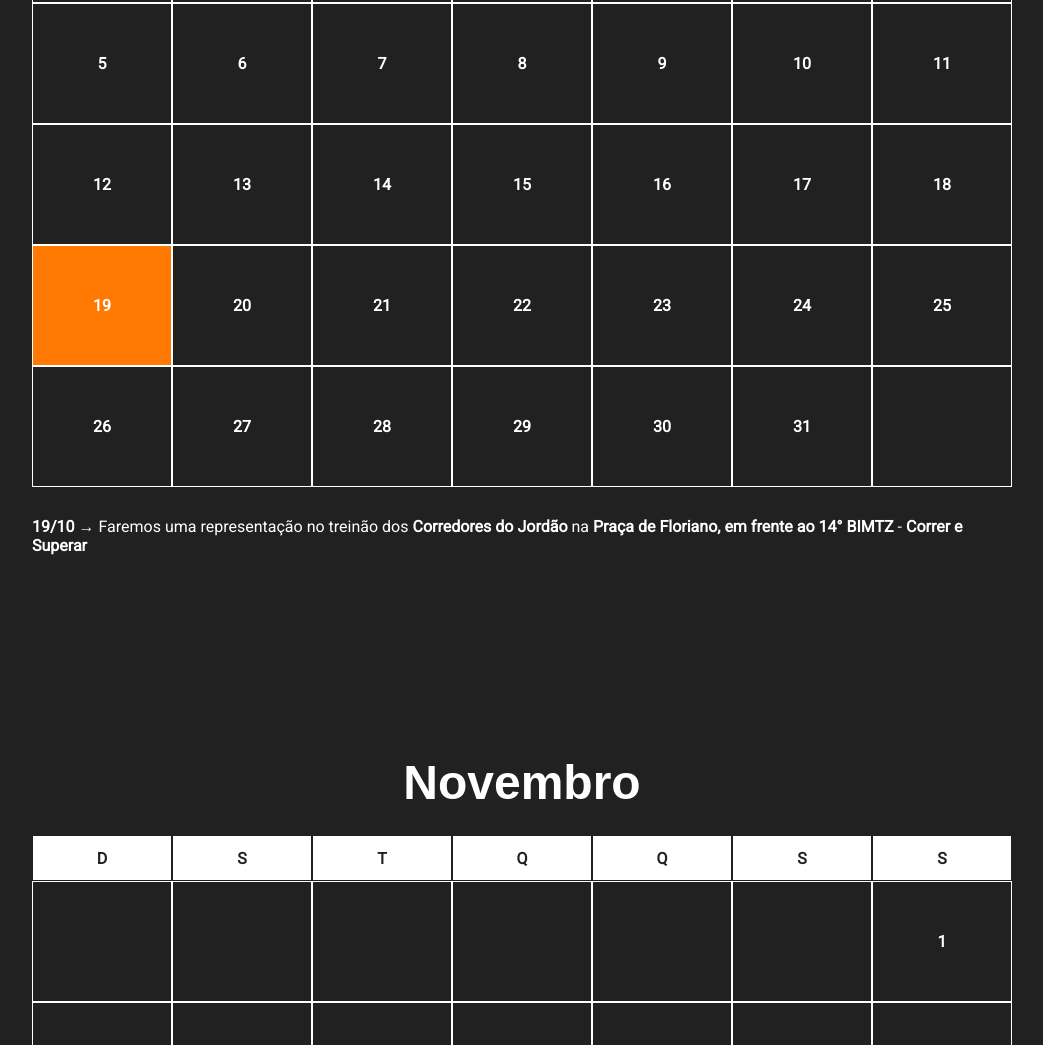
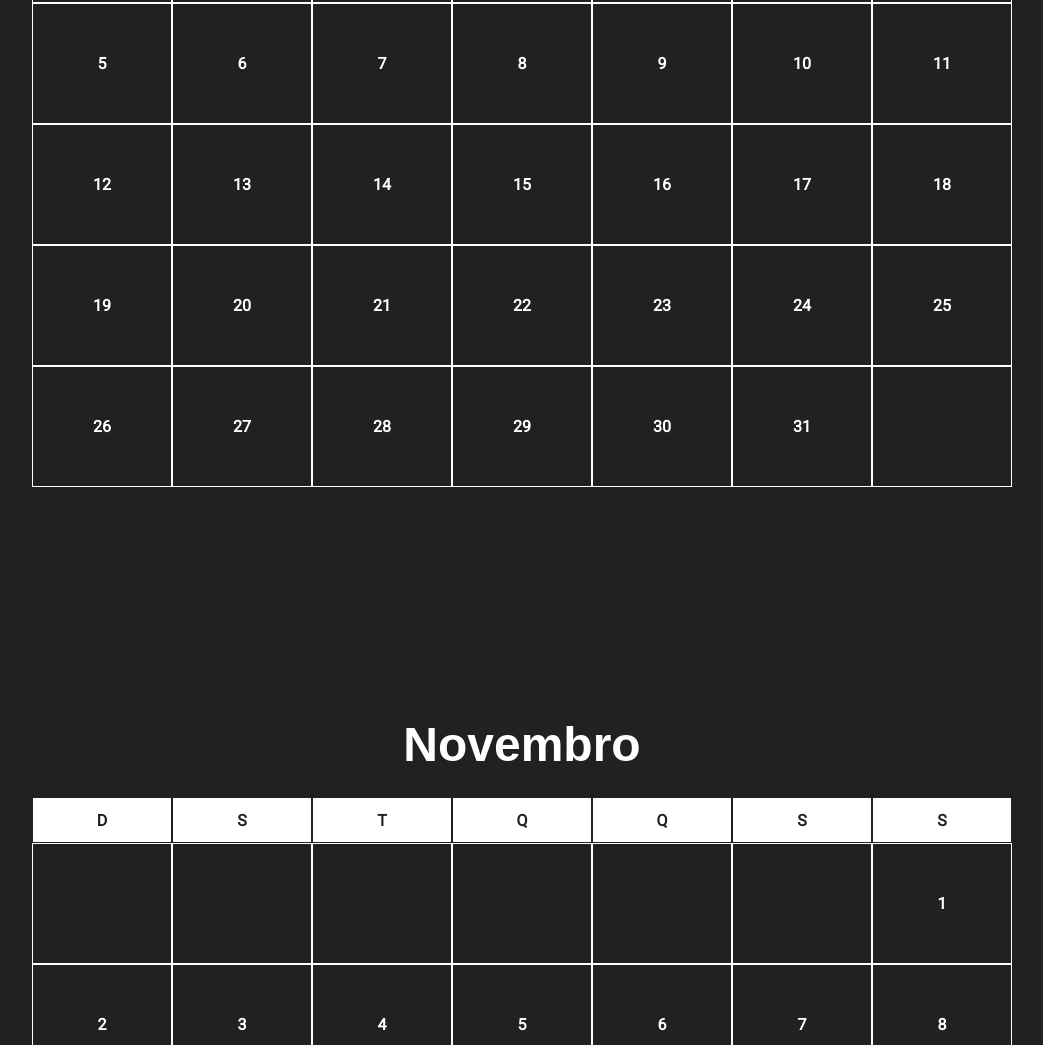
Before and after one commit to vitorneves-web/correresuperar, a plain HTML site: page calendario.html in a window 1280 px wide. Shown: the part 1324-2369 px from the top of the page, without its empty margins (118-1161 px from the left). Drawn offline with nearby package versions, Linux system fonts and the light colour scheme.

Commit message:
Removendo corrida do jordão

```diff
--- a/calendario.html
+++ b/calendario.html
@@ -126,7 +126,7 @@
                 <div class="data">16</div>
                 <div class="data">17</div>
                 <div class="data">18</div>
-                <a class="data" id="treinao" href="#dia19">19</a>
+                <div class="data">19</div>
                 <div class="data">20</div>
                 <div class="data">21</div>
                 <div class="data">22</div>
@@ -142,7 +142,6 @@
                 <div class="data"></div>
             </section>
             <section class="descricao">
-                <p id="dia19"><strong>19/10 &rightarrow; </strong>Faremos uma representação no treinão dos <strong>Corredores do Jordão</strong> na <a href="https://maps.app.goo.gl/Es5Vk4fKakSG4XRR9" target="_blank"><strong>Praça de Floriano, em frente ao 14° BIMTZ</strong></a> - <strong>Correr e Superar</strong></p>
             </section>
         </div>
         <div class="meses">
```
